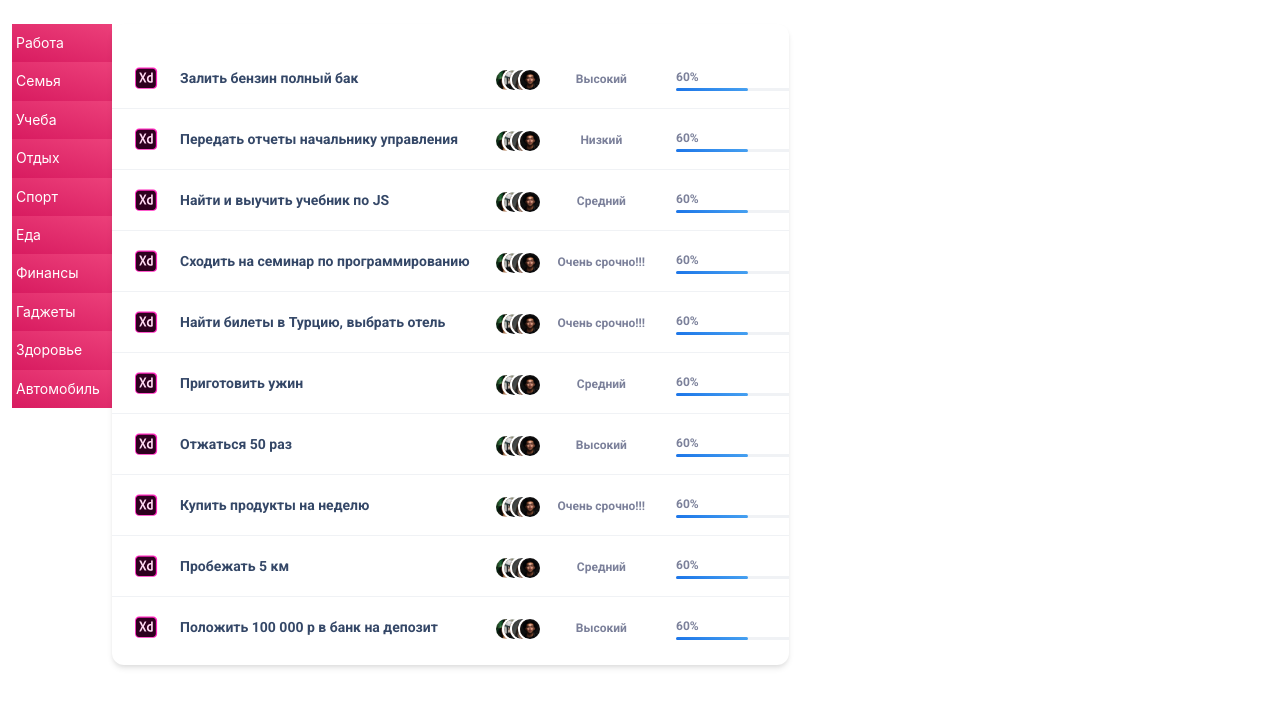
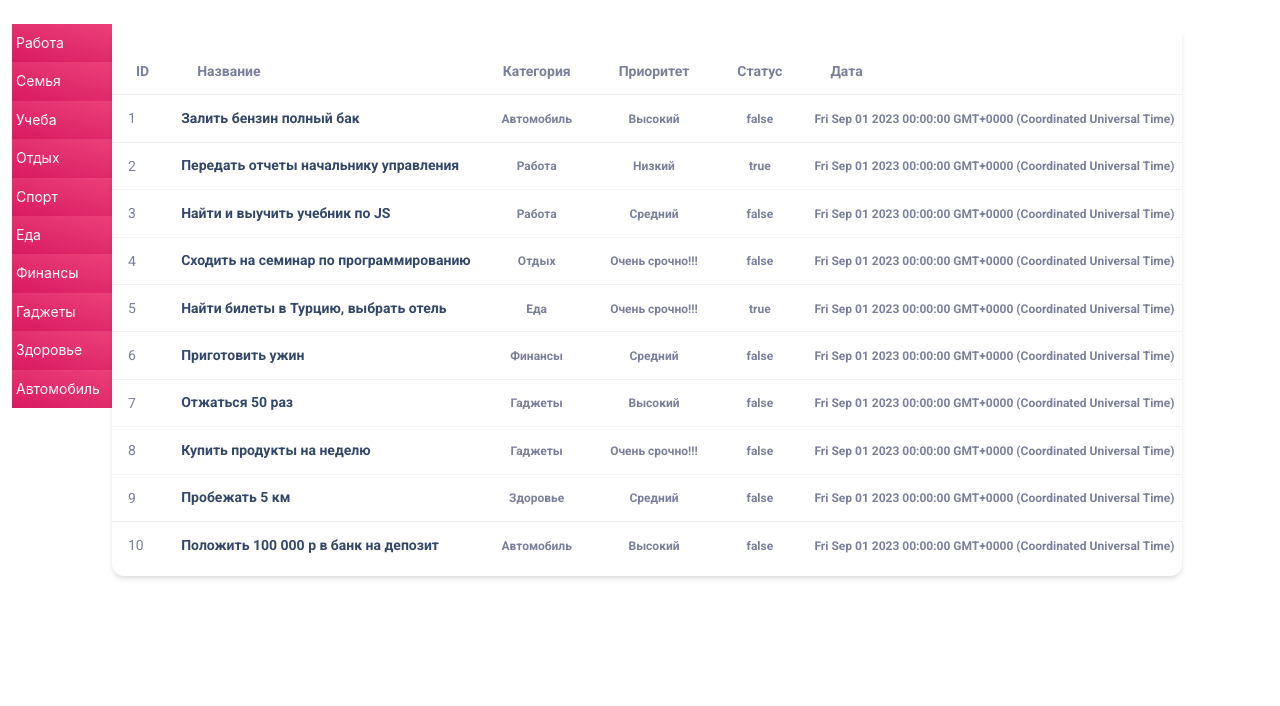
Before and after one commit to VODOROD1/angular-todo-app, an Angular app: page / in a window 1280 px wide. Shown: the top 706 px of the page. Built offline with nearby package versions, Linux system fonts and the light colour scheme.

Commit message:
thead was added

```diff
--- a/src/app/data/TestData.ts
+++ b/src/app/data/TestData.ts
@@ -36,7 +36,7 @@ export class TestData {
             id: 2,
             title: 'Передать отчеты начальнику управления',
             priority: TestData.priorities[0],
-            completed: false,
+            completed: true,
             category: TestData.categories[0],
             date: new Date('2023-09-01')
         },
@@ -60,7 +60,7 @@ export class TestData {
             id: 5,
             title: 'Найти билеты в Турцию, выбрать отель',
             priority: TestData.priorities[3],
-            completed: false,
+            completed: true,
             category: TestData.categories[5],
             date: new Date('2023-09-01')
         },
--- a/src/app/views/tasks/tasks.component.html
+++ b/src/app/views/tasks/tasks.component.html
@@ -2,66 +2,39 @@
   <div class="card-body px-0 pb-2">
     <div class="table-responsive">
       <table class="table align-items-center mb-0">
+        <thead>
+          <th>ID</th>
+          <th>Название</th>
+          <th>Категория</th>
+          <th>Приоритет</th>
+          <th>Статус</th>
+          <th>Дата</th>
+        </thead>
         <tbody>
-          <tr *ngFor="let task of tasks">
+          <tr *ngFor="let task of tasks id">
             <td>
               <div class="d-flex px-2 py-1">
-                <div>
-                  <img
-                    src="../assets/img/small-logos/logo-xd.svg"
-                    class="avatar avatar-sm me-3"
-                    alt="xd"
-                  />
-                </div>
-                <div class="d-flex flex-column justify-content-center">
-                  <h6 class="mb-0 text-sm">{{task.title}}</h6>
-                </div>
+                {{task.id}}
               </div>
             </td>
             <td>
-              <div class="avatar-group mt-2">
-                <a
-                  href="javascript:;"
-                  class="avatar avatar-xs rounded-circle"
-                  data-bs-toggle="tooltip"
-                  data-bs-placement="bottom"
-                  title="Ryan Tompson"
-                >
-                  <img src="../assets/img/team-1.jpg" alt="team1" />
-                </a>
-                <a
-                  href="javascript:;"
-                  class="avatar avatar-xs rounded-circle"
-                  data-bs-toggle="tooltip"
-                  data-bs-placement="bottom"
-                  title="Romina Hadid"
-                >
-                  <img src="../assets/img/team-2.jpg" alt="team2" />
-                </a>
-                <a
-                  href="javascript:;"
-                  class="avatar avatar-xs rounded-circle"
-                  data-bs-toggle="tooltip"
-                  data-bs-placement="bottom"
-                  title="Alexander Smith"
-                >
-                  <img src="../assets/img/team-3.jpg" alt="team3" />
-                </a>
-                <a
-                  href="javascript:;"
-                  class="avatar avatar-xs rounded-circle"
-                  data-bs-toggle="tooltip"
-                  data-bs-placement="bottom"
-                  title="Jessica Doe"
-                >
-                  <img src="../assets/img/team-4.jpg" alt="team4" />
-                </a>
+              <div class="d-flex flex-column justify-content-center title">
+                <h6 class="mb-0 text-sm">{{task.title}}</h6>
               </div>
             </td>
-            <td class="align-middle text-center text-sm">
+            <td class="align-middle text-center text-sm category">
+              <span class="text-xs font-weight-bold">{{task?.category?.title}}</span>
+            </td>
+            <td class="align-middle text-center text-sm priority">
               <span class="text-xs font-weight-bold">{{task?.priority?.title}}</span>
             </td>
-            <td class="align-middle">
+            <td class="align-middle text-center text-sm completed">
+              <span class="text-xs font-weight-bold">{{task?.completed}}</span>
+            </td>
+            <td class="align-middle text-center text-sm completed">
+              <span class="text-xs font-weight-bold">{{task?.date}}</span>
+            </td>
+            <!-- <td class="align-middle">
               <div class="progress-wrapper w-75 mx-auto">
                 <div class="progress-info">
                   <div class="progress-percentage">
@@ -78,7 +51,7 @@
                   ></div>
                 </div>
               </div>
-            </td>
+            </td> -->
           </tr>
         </tbody>
       </table>
```
